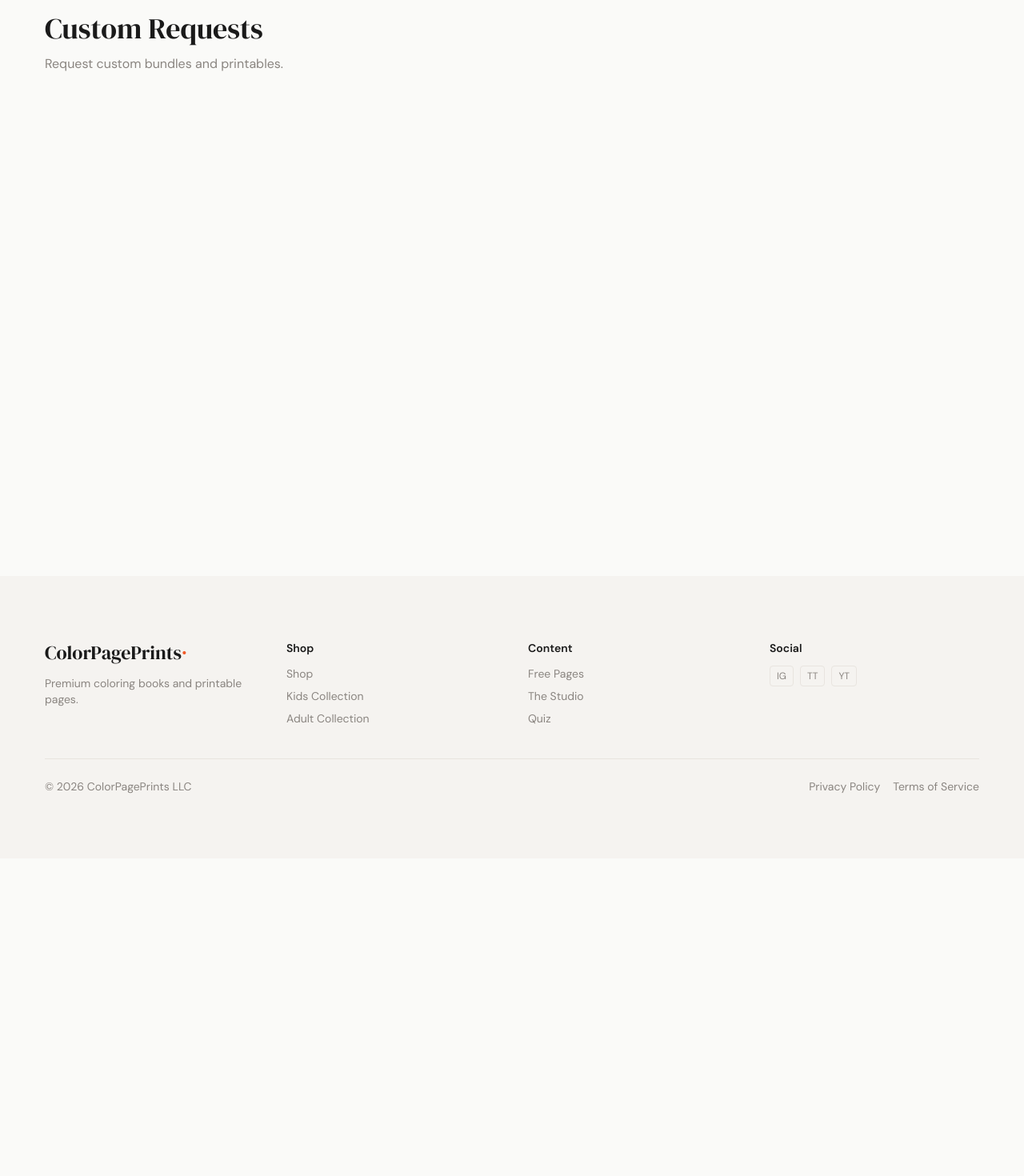
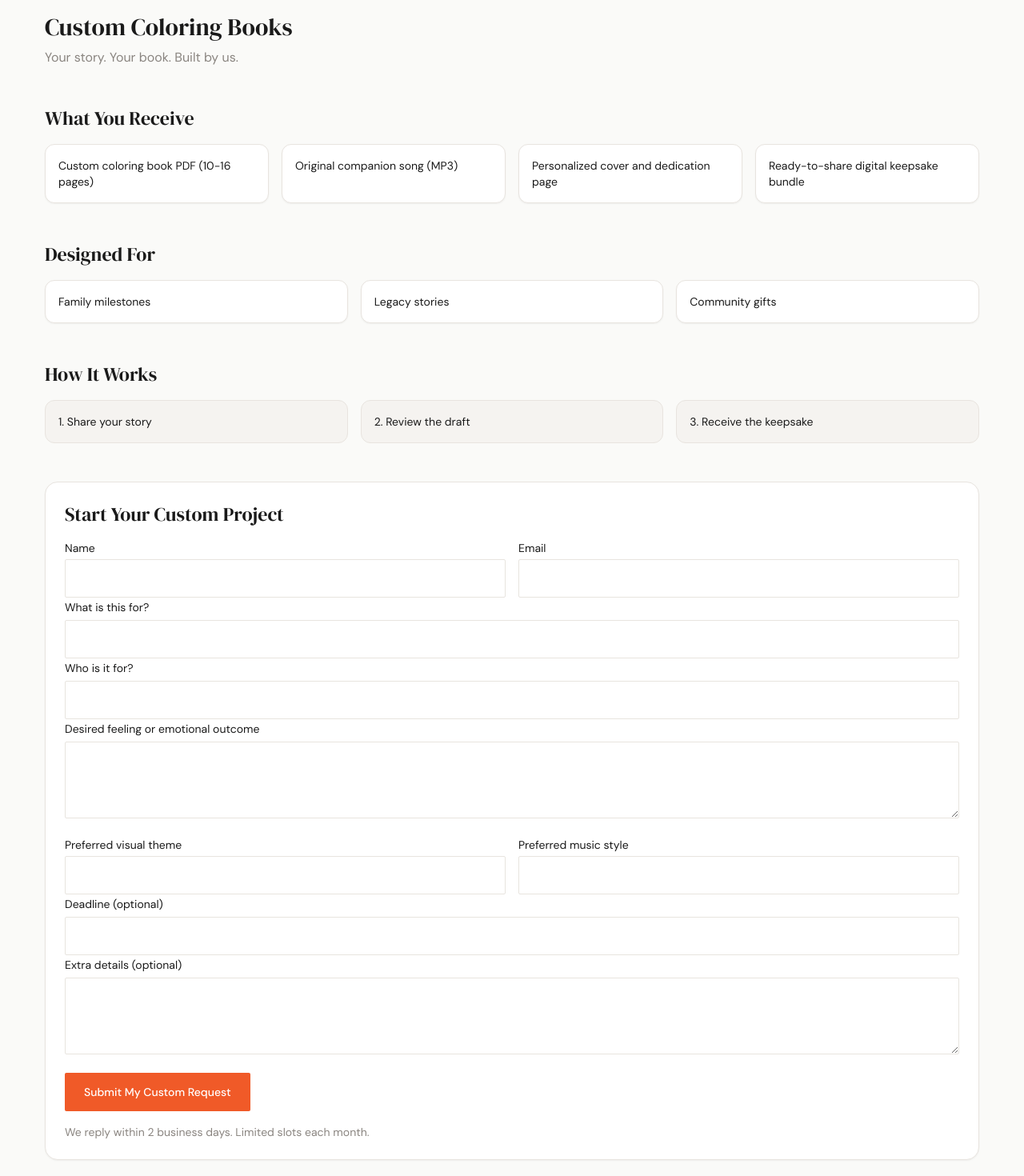
Before and after one commit to petdala/colorpageprints-v2, a Next.js app: page /custom in a window 1280 px wide. Shown: the part 80-1550 px from the top of the page at 80% size. Before the commit the page ends 1153 px from the top, so only its background shows below. Built offline with nearby package versions, Linux system fonts and the light colour scheme.

Commit message:
Task 15: add custom intake flow and legal content pages

```diff
--- /dev/null
+++ b/app/api/custom-intake/route.ts
@@ -0,0 +1,12 @@
+import { NextResponse } from "next/server";
+
+export async function POST(request: Request) {
+  const payload = (await request.json()) as Record<string, string>;
+
+  console.log("Custom intake request for hello@colorpageprints.com", payload);
+
+  return NextResponse.json({
+    ok: true,
+    message: "Placeholder email sent to hello@colorpageprints.com"
+  });
+}
--- /dev/null
+++ b/app/custom/CustomIntakeForm.tsx
@@ -0,0 +1,173 @@
+"use client";
+
+import { FormEvent, useState } from "react";
+import { Button } from "@/components/ui/button";
+
+type FormState = {
+  name: string;
+  email: string;
+  purpose: string;
+  recipient: string;
+  feeling: string;
+  visualTheme: string;
+  musicStyle: string;
+  deadline: string;
+  extraDetails: string;
+};
+
+const initialState: FormState = {
+  name: "",
+  email: "",
+  purpose: "",
+  recipient: "",
+  feeling: "",
+  visualTheme: "",
+  musicStyle: "",
+  deadline: "",
+  extraDetails: ""
+};
+
+export function CustomIntakeForm() {
+  const [form, setForm] = useState<FormState>(initialState);
+  const [status, setStatus] = useState<"idle" | "loading" | "success" | "error">("idle");
+
+  function setField<K extends keyof FormState>(key: K, value: FormState[K]) {
+    setForm((current) => ({ ...current, [key]: value }));
+  }
+
+  async function handleSubmit(event: FormEvent<HTMLFormElement>) {
+    event.preventDefault();
+    setStatus("loading");
+
+    try {
+      const response = await fetch("/api/custom-intake", {
+        method: "POST",
+        headers: {
+          "Content-Type": "application/json"
+        },
+        body: JSON.stringify(form)
+      });
+
+      if (!response.ok) {
+        throw new Error("Submission failed");
+      }
+
+      setStatus("success");
+      setForm(initialState);
+    } catch (error) {
+      console.error(error);
+      setStatus("error");
+    }
+  }
+
+  return (
+    <form className="space-y-4" onSubmit={handleSubmit}>
+      <div className="grid gap-4 md:grid-cols-2">
+        <label className="space-y-1 text-sm text-text">
+          <span>Name</span>
+          <input
+            type="text"
+            value={form.name}
+            onChange={(event) => setField("name", event.target.value)}
+            required
+            className="min-h-12 w-full rounded-sm border border-border px-4 py-2.5"
+          />
+        </label>
+
+        <label className="space-y-1 text-sm text-text">
+          <span>Email</span>
+          <input
+            type="email"
+            value={form.email}
+            onChange={(event) => setField("email", event.target.value)}
+            required
+            className="min-h-12 w-full rounded-sm border border-border px-4 py-2.5"
+          />
+        </label>
+      </div>
+
+      <label className="space-y-1 text-sm text-text">
+        <span>What is this for?</span>
+        <input
+          type="text"
+          value={form.purpose}
+          onChange={(event) => setField("purpose", event.target.value)}
+          required
+          className="min-h-12 w-full rounded-sm border border-border px-4 py-2.5"
+        />
+      </label>
+
+      <label className="space-y-1 text-sm text-text">
+        <span>Who is it for?</span>
+        <input
+          type="text"
+          value={form.recipient}
+          onChange={(event) => setField("recipient", event.target.value)}
+          required
+          className="min-h-12 w-full rounded-sm border border-border px-4 py-2.5"
+        />
+      </label>
+
+      <label className="space-y-1 text-sm text-text">
+        <span>Desired feeling or emotional outcome</span>
+        <textarea
+          value={form.feeling}
+          onChange={(event) => setField("feeling", event.target.value)}
+          required
+          className="min-h-24 w-full rounded-sm border border-border px-4 py-2.5"
+        />
+      </label>
+
+      <div className="grid gap-4 md:grid-cols-2">
+        <label className="space-y-1 text-sm text-text">
+          <span>Preferred visual theme</span>
+          <input
+            type="text"
+            value={form.visualTheme}
+            onChange={(event) => setField("visualTheme", event.target.value)}
+            required
+            className="min-h-12 w-full rounded-sm border border-border px-4 py-2.5"
+          />
+        </label>
+
+        <label className="space-y-1 text-sm text-text">
+          <span>Preferred music style</span>
+          <input
+            type="text"
+            value={form.musicStyle}
+            onChange={(event) => setField("musicStyle", event.target.value)}
+            required
+            className="min-h-12 w-full rounded-sm border border-border px-4 py-2.5"
+          />
+        </label>
+      </div>
+
+      <label className="space-y-1 text-sm text-text">
+        <span>Deadline (optional)</span>
+        <input
+          type="text"
+          value={form.deadline}
+          onChange={(event) => setField("deadline", event.target.value)}
+          className="min-h-12 w-full rounded-sm border border-border px-4 py-2.5"
+        />
+      </label>
+
+      <label className="space-y-1 text-sm text-text">
+        <span>Extra details (optional)</span>
+        <textarea
+          value={form.extraDetails}
+          onChange={(event) => setField("extraDetails", event.target.value)}
+          className="min-h-24 w-full rounded-sm border border-border px-4 py-2.5"
+        />
+      </label>
+
+      <Button type="submit" disabled={status === "loading"}>
+        {status === "loading" ? "Submitting..." : "Submit My Custom Request"}
+      </Button>
+
+      <p className="text-sm text-text-muted">We reply within 2 business days. Limited slots each month.</p>
+      {status === "success" ? <p className="text-sm text-text-muted">Thanks. Your request was received.</p> : null}
+      {status === "error" ? <p className="text-sm text-cta">Something went wrong. Please try again.</p> : null}
+    </form>
+  );
+}
--- a/app/custom/page.tsx
+++ b/app/custom/page.tsx
@@ -1,8 +1,61 @@
+import { CustomIntakeForm } from "./CustomIntakeForm";
+
+const receives = [
+  "Custom coloring book PDF (10-16 pages)",
+  "Original companion song (MP3)",
+  "Personalized cover and dedication page",
+  "Ready-to-share digital keepsake bundle"
+];
+
+const designedFor = ["Family milestones", "Legacy stories", "Community gifts"];
+
+const howItWorks = ["1. Share your story", "2. Review the draft", "3. Receive the keepsake"];
+
 export default function CustomPage() {
   return (
-    <section className="space-y-3">
-      <h1 className="font-heading text-4xl">Custom Requests</h1>
-      <p className="text-text-muted">Request custom bundles and printables.</p>
-    </section>
+    <div className="space-y-12">
+      <header className="space-y-2">
+        <h1 className="font-heading text-3xl text-text">Custom Coloring Books</h1>
+        <p className="text-text-muted">Your story. Your book. Built by us.</p>
+      </header>
+
+      <section className="space-y-4">
+        <h2 className="font-heading text-2xl text-text">What You Receive</h2>
+        <div className="grid gap-4 md:grid-cols-2 lg:grid-cols-4">
+          {receives.map((item) => (
+            <article key={item} className="rounded-xl border border-border bg-card p-4 shadow-sm">
+              <p className="text-sm text-text">{item}</p>
+            </article>
+          ))}
+        </div>
+      </section>
+
+      <section className="space-y-4">
+        <h2 className="font-heading text-2xl text-text">Designed For</h2>
+        <div className="grid gap-4 md:grid-cols-3">
+          {designedFor.map((item) => (
+            <article key={item} className="rounded-xl border border-border bg-card p-4 text-sm text-text shadow-sm">
+              {item}
+            </article>
+          ))}
+        </div>
+      </section>
+
+      <section className="space-y-4">
+        <h2 className="font-heading text-2xl text-text">How It Works</h2>
+        <div className="grid gap-4 md:grid-cols-3">
+          {howItWorks.map((step) => (
+            <article key={step} className="rounded-xl border border-border bg-surface-alt p-4 text-sm text-text">
+              {step}
+            </article>
+          ))}
+        </div>
+      </section>
+
+      <section className="space-y-4 rounded-2xl border border-border bg-card p-6 shadow-sm">
+        <h2 className="font-heading text-2xl text-text">Start Your Custom Project</h2>
+        <CustomIntakeForm />
+      </section>
+    </div>
   );
 }
--- a/app/legal/privacy/page.tsx
+++ b/app/legal/privacy/page.tsx
@@ -1,8 +1,8 @@
 export default function PrivacyPage() {
   return (
-    <section className="space-y-3">
-      <h1 className="font-heading text-4xl">Privacy Policy</h1>
-      <p className="text-text-muted">How we collect and use information.</p>
-    </section>
+    <div className="mx-auto max-w-3xl font-body text-base leading-relaxed text-text">
+      <h1 className="mb-4 font-heading text-3xl">Privacy Policy</h1>
+      <p>Privacy policy content will be added here.</p>
+    </div>
   );
 }
--- a/app/legal/terms/page.tsx
+++ b/app/legal/terms/page.tsx
@@ -1,8 +1,8 @@
 export default function TermsPage() {
   return (
-    <section className="space-y-3">
-      <h1 className="font-heading text-4xl">Terms of Service</h1>
-      <p className="text-text-muted">Terms and conditions for using this site.</p>
-    </section>
+    <div className="mx-auto max-w-3xl font-body text-base leading-relaxed text-text">
+      <h1 className="mb-4 font-heading text-3xl">Terms of Service</h1>
+      <p>Terms of service content will be added here.</p>
+    </div>
   );
 }
```
